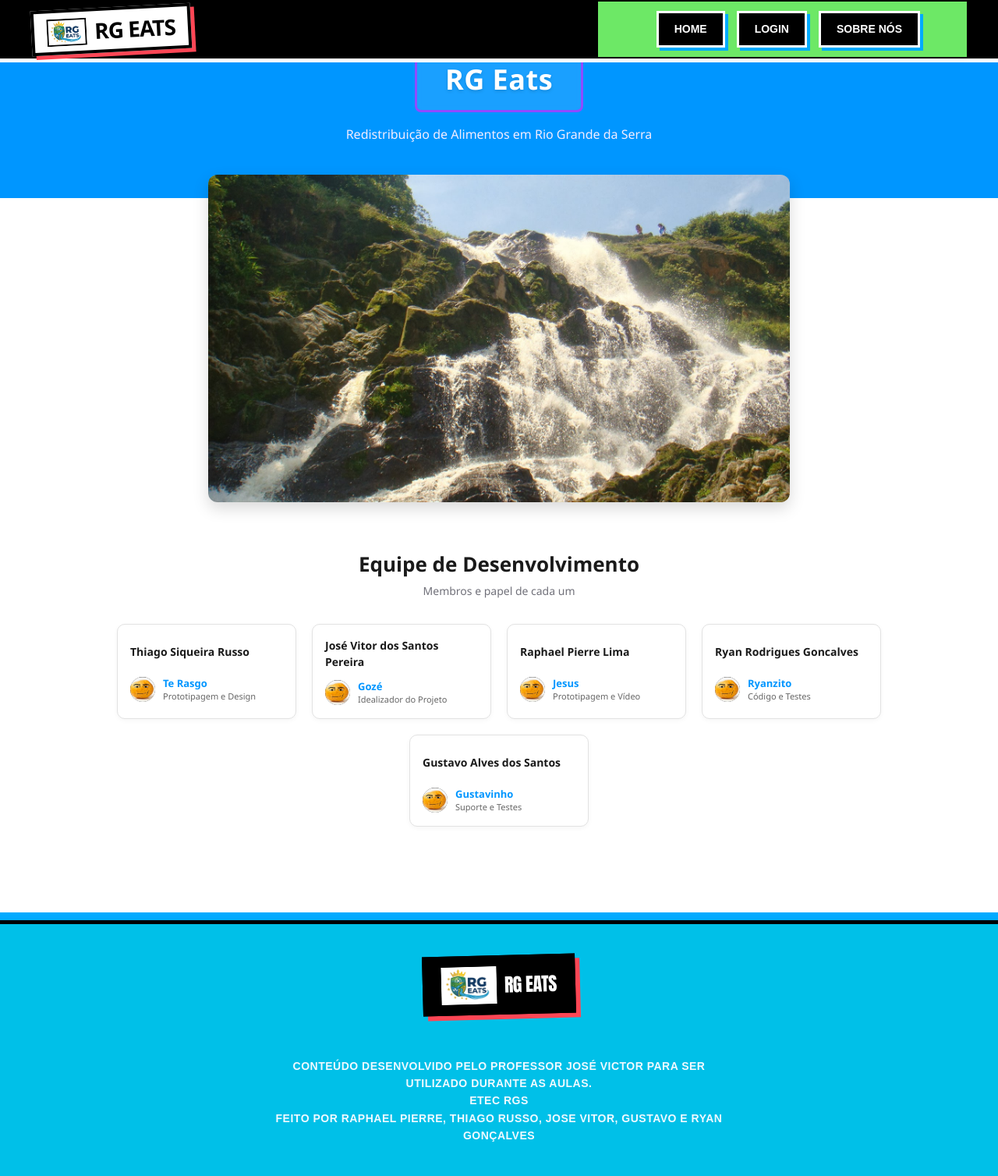
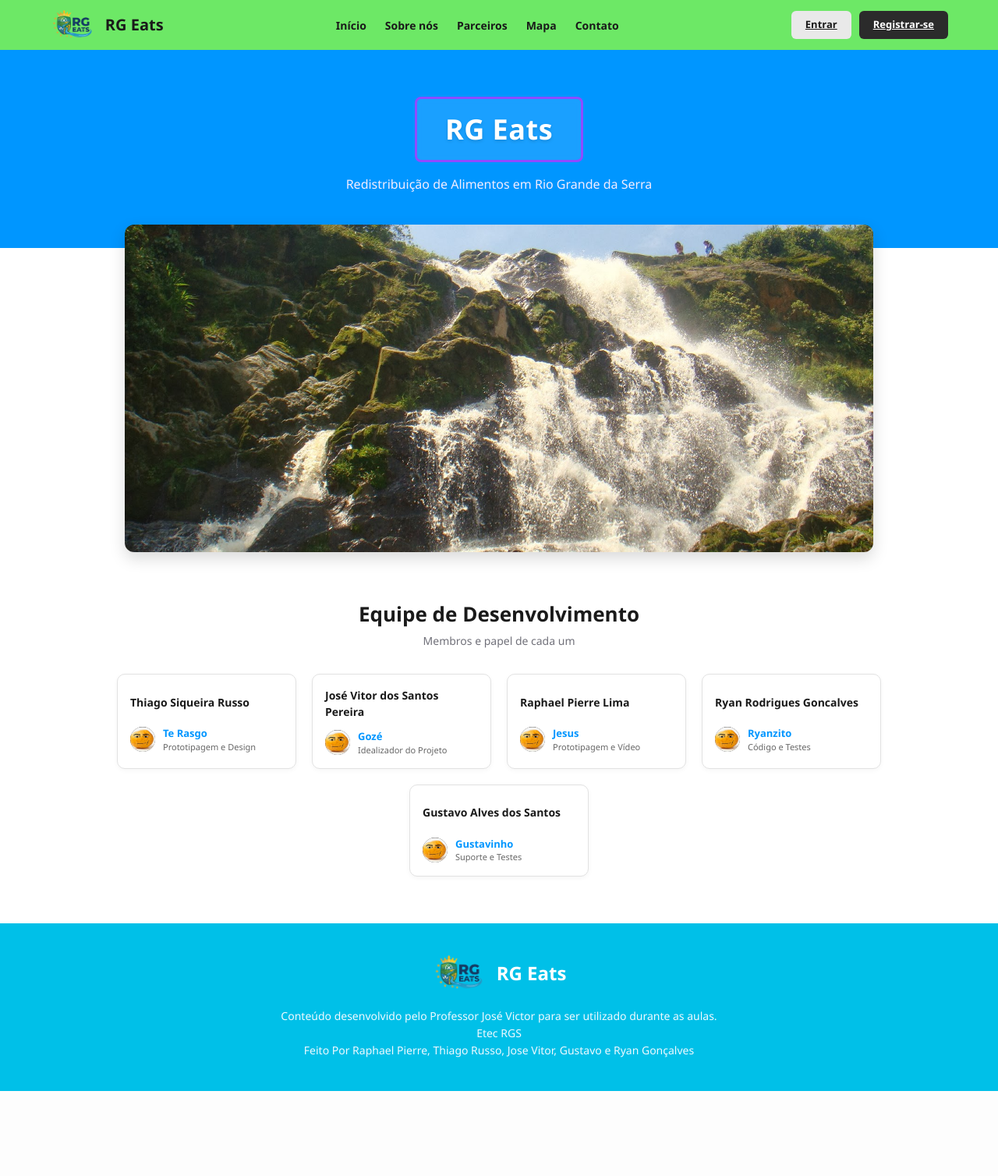
Before and after one commit to jose9821/TCC, a PHP site: page / in a window 1280 px wide. Shown: the whole page at 78% size. After the commit the page ends 1399 px from the top, so only its background shows below. Run offline with PHP 8.4, Linux system fonts and the light colour scheme.

Commit message:
Update Navbar.php

```diff
--- a/TCC-main/Site/public/Navbar.php
+++ b/TCC-main/Site/public/Navbar.php
@@ -1,318 +1,288 @@
-   <!-- BARRA DE MENU PARA OS LINKS -->
-    <header>
-        <div class="logo">
-            <img src="../Imagens/Logo1(Sem%20Fundo).png" alt="Logo RG Eats">
-           RG Eats
-        </div>
-
 <!-- CSS PARA TER UMA BASE E PRA FICAR BONITO POR ENQUANTO-->
     <style>
-        /* Configurações Globais / Identidade Cartoon Network */
-        * {
-            box-sizing: border-box;
-            margin: 0;
-            padding: 0;
+        * { margin: 0; padding: 0; box-sizing: border-box; }
+
+  body {
+    font-family: 'Segoe UI', Arial, sans-serif;
+    background: #ffffff;
+    color: #1a1a1a;
+    line-height: 1.5;
   }
 
-        body {
-            font-family: 'Impact', 'Arial Black', sans-serif;
-            background-color: #000000;
-            /* Fundo clássico quadriculado estilo CN de blocos */
-            background-image:
-                linear-gradient(rgba(0, 0, 0, 0.85), rgba(0, 0, 0, 0.85)),
-                radial-gradient(#ff4655 20%, transparent 20%),
-                radial-gradient(#00aaff 20%, transparent 20%);
-            background-size: 100% 100%, 40px 40px, 40px 40px;
-            background-position: 0 0, 0 0, 20px 20px;
-            background-attachment: fixed;
-            color: #ffffff;
-            min-height: 100vh;
+  /* ===== NAVBAR (VERDE) ===== */
+  .menu {
     display: flex;
-            flex-direction: column;
+    align-items: center;
+    justify-content: space-between;
+    background: #6de866;
+    padding: 12px 5%;
+    box-shadow: 0 2px 8px rgba(0,0,0,0.05);
   }
 
-        /* Menu em Bloco Sólido */
-        header {
-            background: #000000;
-            border-bottom: 5px solid #ffffff;
-            padding: 0 40px;
+  .menu .logo {
     display: flex;
-            justify-content: space-between;
     align-items: center;
-            position: fixed;
-            top: 0;
-            left: 0;
-            width: 100%;
-            height: 80px;
-            z-index: 1000;
+    gap: 10px;
+    font-weight: 800;
+    font-size: 20px;
+    color: #1a1a1a;
   }
 
-        /* AJUSTADO: Agora suporta a imagem e o texto alinhados lado a lado */
-        .logo {
-            display: flex;
-            align-items: center;
-            gap: 10px; /* Espaço entre a imagem e o texto */
-            font-size: 28px; /* Reduzido levemente para caber melhor com a imagem */
-            font-weight: 900;
-            color: #000000;
-            background: #ffffff;
-            padding: 4px 16px;
-            border: 4px solid #000000;
-            box-shadow: 5px 5px 0px #ff4655;
-            text-transform: uppercase;
-            transform: rotate(-3deg);
-            letter-spacing: -1px;
-            text-decoration: none; /* Caso você queira transformar a logo num link depois */
+  /* TAMANHO DA LOGO NA NAVBAR */
+  .menu .logo img {
+    height: 40px;
+    width: auto;
+    object-fit: contain;
   }
 
-        /* NOVO: Controla o tamanho da imagem da logo no cabeçalho */
-        .logo img {
-            height: 35px; /* Altura ideal para a barra de 80px */
-            width: auto;
-            border: 2px solid #000000;
-            background-color: #ffffff;
+  .menu .menu-links {
+    display: flex;
+    gap: 24px;
+    list-style: none;
   }
 
-        .menu a {
-            color: #ffffff;
+  .menu .menu-links li a {
     text-decoration: none;
-            font-family: Arial, sans-serif;
-            font-weight: bold;
-            text-transform: uppercase;
+    color: #1a1a1a;
     font-size: 14px;
-            margin-left: 15px;
-            padding: 10px 20px;
-            border: 3px solid #ffffff;
-            background: #000000;
-            box-shadow: 4px 4px 0px #00aaff;
-            transition: transform 0.1s ease, box-shadow 0.1s ease;
-            display: inline-block;
+    font-weight: 600;
+    transition: opacity 0.2s;
   }
+  .menu .menu-links li a:hover { opacity: 0.7; }
 
-        .menu a:hover {
-            background: #ff4655;
-            color: #000000;
-            border-color: #000000;
-            box-shadow: 4px 4px 0px #ffffff;
-            transform: translate(-2px, -2px);
-        }
-
-        /* Container Principal */
-        .container {
-            width: 90%;
-            max-width: 1200px;
-            margin: 140px auto 40px auto;
-            flex-grow: 1;
-        }
-
-        /* Box de Bem-Vindo Estilo Banner CN */
-        .bem-vindo {
-            background: #00aaff;
-            border: 5px solid #000000;
-            color: #000000;
-            padding: 20px 30px;
-            margin-bottom: 40px;
+  .menu .menu-actions {
     display: flex;
-            justify-content: space-between;
-            align-items: center;
-            box-shadow: 8px 8px 0px #ffffff;
-        }
-
-        .bem-vindo h2 {
-            font-size: 26px;
-            text-transform: uppercase;
-            letter-spacing: 0.5px;
-        }
-
-        .bem-vindo h2 span {
-            color: #ffffff;
-            background: #000000;
-            padding: 2px 12px;
-            display: inline-block;
-            transform: rotate(-1deg);
-        }
-
-        .bem-vindo p {
-            font-family: Arial, sans-serif;
-            font-weight: 900;
-            font-size: 14px;
-            color: #ffffff;
-            background: #000000;
-            padding: 8px 16px;
-            border: 3px solid #000000;
-            box-shadow: 4px 4px 0px #ff4655;
-        }
-
-        /* Grid de Exibição */
-        .grid {
-            display: grid;
-            grid-template-columns: repeat(auto-fit, minmax(300px, 1fr));
-            gap: 40px;
-        }
-
-        /* Card Individual em formato de Bloco HQ */
-        .card {
-            background: #ffffff;
-            border: 5px solid #000000;
-            border-radius: 0px;
-            box-shadow: 10px 10px 0px #ff4655;
-            transition: all 0.15s ease;
-            display: flex;
-            flex-direction: column;
-        }
-
-        .card:hover {
-            transform: translate(-4px, -4px);
-            box-shadow: 14px 14px 0px #00aaff;
-        }
-
-        /* Wrapper de Imagem */
-        .card-img-wrapper {
-            width: 100%;
-            height: 230px;
-            overflow: hidden;
-            border-bottom: 5px solid #000000;
-            background-color: #1a1a2e;
-            display: flex;
-            justify-content: center;
+    gap: 10px;
     align-items: center;
   }
 
-        .card img {
+  .btn-entrar {
+    background: #e9e9e9;
+    color: #1a1a1a;
+    border: none;
+    padding: 8px 18px;
+    border-radius: 6px;
+    font-size: 13px;
+    font-weight: 600;
+    cursor: pointer;
+    transition: background 0.2s;
+  }
+  .btn-entrar:hover { background: #dcdcdc; }
+
+  .btn-registrar {
+    background: #2b2b2b;
+    color: #fff;
+    border: none;
+    padding: 8px 18px;
+    border-radius: 6px;
+    font-size: 13px;
+    font-weight: 600;
+    cursor: pointer;
+    transition: background 0.2s;
+  }
+  .btn-registrar:hover { background: #1a1a1a; }
+
+  /* ===== HERO (AZUL ROYAL + ROXO) - quadrado grande azul ===== */
+  .hero {
+    background: #0096ff;
+    padding: 60px 20px 70px;
+    text-align: center;
+  }
+
+  .hero-title-box {
+    display: inline-block;
+    border: 3px solid #8f4bff;
+    background: rgba(255, 255, 255, 0.1);
+    padding: 12px 36px;
+    border-radius: 8px;
+    margin-bottom: 16px;
+    backdrop-filter: blur(4px);
+  }
+
+  .hero-title-box h1 {
+    font-size: 36px;
+    font-weight: 800;
+    color: #ffffff;
+    letter-spacing: 0.5px;
+    text-shadow: 0 2px 4px rgba(0,0,0,0.15);
+  }
+
+  .hero p.subtitle {
+    color: #f3ecff;
+    font-size: 16px;
+    font-weight: 500;
+  }
+
+  /* ===== PHOTO ===== */
+  .photo-wrapper {
+    max-width: 1000px;
+    margin: -30px auto 40px;
+    padding: 0 20px;
+  }
+
+  .hero-photo {
+    width: 100%;
+    max-height: 420px;
+    display: block;
+    object-fit: cover;
+    border-radius: 12px;
+    box-shadow: 0 8px 20px rgba(0,0,0,0.15);
+  }
+
+  /* ===== EQUIPE ===== */
+  .team-section {
+    max-width: 1100px;
+    margin: 0 auto;
+    padding: 20px 24px 60px;
+    text-align: center;
+  }
+
+  .team-section h2 {
+    font-size: 26px;
+    font-weight: 800;
+    color: #1a1a1a;
+    margin-bottom: 4px;
+  }
+
+  .team-section .team-subtitle {
+    color: #71717a;
+    font-size: 14px;
+    margin-bottom: 32px;
+  }
+
+  .team-grid {
+    display: flex;
+    flex-wrap: wrap;
+    gap: 20px;
+    justify-content: center;
+  }
+
+  .team-card {
+    background: #ffffff;
+    border: 1px solid #e2e2e2;
+    border-radius: 10px;
+    padding: 16px;
+    width: 230px;
+    text-align: left;
+    box-shadow: 0 2px 6px rgba(0,0,0,0.04);
+    transition: transform 0.2s, box-shadow 0.2s;
+  }
+
+  .team-card:hover {
+    transform: translateY(-3px);
+    box-shadow: 0 6px 12px rgba(0,0,0,0.08);
+  }
+
+  .team-card h3 {
+    font-size: 14px;
+    font-weight: 700;
+    color: #1a1a1a;
+    margin-bottom: 12px;
+    min-height: 38px;
+    display: flex;
+    align-items: center;
+  }
+
+  .team-card .member-row {
+    display: flex;
+    align-items: center;
+    gap: 10px;
+  }
+
+  .avatar {
+    width: 32px;
+    height: 32px;
+    border-radius: 50%;
+    background: #2b2b2b;
+    display: flex;
+    align-items: center;
+    justify-content: center;
+    flex-shrink: 0;
+  }
+
+  .avatar img {
   width: 100%;
   height: 100%;
+  border-radius: 50%;
   object-fit: cover;
-            object-position: center;
 }
 
-        /* Conteúdo Interno do Card / Estilização Textual */
-        .card-content {
-            font-family: Arial, sans-serif;
-            padding: 24px;
-            color: #000000;
+  .member-info .username {
+    font-size: 13px;
+    font-weight: 700;
+    color: #0096ff;
+  }
+
+  .member-info .role {
+    font-size: 11px;
+    color: #666666;
+    line-height: 1.3;
+  }
+
+  /* ===== rodape ===== */
+  footer {
+    background: #00c0e8;
+    color: #ffffff;
+    padding: 40px 20px;
     display: flex;
     flex-direction: column;
-            flex-grow: 1;
-        }
-
-        .card h2 {
-            font-family: 'Impact', sans-serif;
-            font-size: 28px;
-            color: #000000;
-            margin-bottom: 12px;
-            text-transform: uppercase;
-            letter-spacing: 0.5px;
-            line-height: 1.1;
-        }
-
-        .card p.sinopse {
-            font-size: 14px;
-            color: #222222;
-            line-height: 1.5;
-            margin-bottom: 20px;
-            flex-grow: 1;
-            font-weight: bold;
-        }
-
-        .card .info-meta {
-            font-size: 14px;
-            color: #000000;
-            margin-bottom: 6px;
-            font-weight: 800;
-        }
-
-        .card .info-meta strong {
-            color: #ff4655;
-            text-transform: uppercase;
-        }
-
-        /* Badge de Gênero Colado como Adesivo */
-        .genero {
-            align-self: flex-start;
-            margin-top: 16px;
-            background: #000000;
-            color: #ffffff;
-            border: 3px solid #000000;
-            padding: 6px 16px;
-            font-family: 'Impact', sans-serif;
-            font-size: 14px;
-            letter-spacing: 1px;
-            text-transform: uppercase;
-            transform: rotate(3deg);
-            box-shadow: 4px 4px 0px rgba(0,0,0,0.2);
-        }
-
-        .no-data {
+    align-items: center;
+    gap: 20px;
     text-align: center;
-            grid-column: 1 / -1;
-            padding: 40px;
-            color: #ffffff;
-            font-size: 22px;
-            text-transform: uppercase;
-            text-shadow: 3px 3px 0px #ff4655;
-        }
-
-        footer {
-            background-color: #ffffff;
-            color: #000000;
-            padding: 40px 20px;
-            text-align: center;
-            font-family: 'Impact', 'Arial Black', sans-serif;
-            border-top: 5px solid #000000;
-            margin-top: 60px;
-            box-shadow: 0px -10px 0px #00aaff;
-            width: 100%;
   }
 
   #logoRodape {
-            display: inline-flex;
+    display: flex;
+    align-items: center;
     justify-content: center;
-            align-items: center;
-            gap: 15px;
-            margin-bottom: 20px;
+    gap: 10px;
     cursor: pointer;
-            background: #000000;
-            padding: 10px 20px;
-            border: 4px solid #000000;
-            box-shadow: 6px 6px 0px #ff4655;
-            transform: rotate(-1.5deg);
-            transition: transform 0.1s ease, box-shadow 0.1s ease;
   }
 
-        #logoRodape:hover {
-            transform: scale(1.03) rotate(1deg);
-            box-shadow: 6px 6px 0px #00aaff;
-        }
-
+  /* O TAMANHO DA LOGO NO RODAPÉ */
   #logoRodape img {
-            height: 40px;
-            border: 2px solid #ffffff;
-            border-radius: 0px;
-            background-color: #ffffff;
+    height: 48px;
+    width: auto;
+    object-fit: contain;
   }
 
   #logoRodape h3 {
     font-size: 24px;
+    font-weight: 800;
     color: #ffffff;
-            text-transform: uppercase;
-            letter-spacing: -0.5px;
   }
 
-        .Texto {
-            font-family: Arial, sans-serif;
-            font-size: 13px;
-            font-weight: bold;
+  footer .Texto {
+    font-size: 14px;
     line-height: 1.6;
-            color: #333333;
+    color: #f0f9ff;
     max-width: 600px;
-            margin: 15px auto 0 auto;
-            text-transform: uppercase;
-            letter-spacing: 0.5px;
+  }
+
+  /* ===== RESPONSIVO ===== */
+  @media (max-width: 768px) {
+    .menu .menu-links { display: none; }
+    .hero-title-box h1 { font-size: 26px; }
+    .hero-photo { max-height: 250px; }
+    .photo-wrapper { margin-top: -15px; }
   }
     </style>
-        <div class="menu">
-            <a href="index.php">Home</a>
-            <a href="tela_login.php">Login</a>
-            <a href="">Sobre nós</a>
+
+<!-- BARRA DE MENU PARA OS LINKS -->
+    <header class="menu">
+    <div class="logo">
+      <img src="../Imagens/Logo1(Sem%20Fundo).png" alt="Logo RG Eats">
+      <span>RG Eats</span>
+    </div>
+    <ul class="menu-links">
+      <li><a href="#">Início</a></li>
+      <li><a href="#">Sobre nós</a></li>
+      <li><a href="#">Parceiros</a></li>
+      <li><a href="#">Mapa</a></li>
+      <li><a href="#">Contato</a></li>
+    </ul>
+    <div class="menu-actions">
+      <a href="tela_login.php" class="btn-entrar">Entrar</a>
+      <a href="index.php" class= "btn-registrar">Registrar-se</a>
     </div>
   </header>
```
Lines whose indentation alone changed are shown as unchanged.
